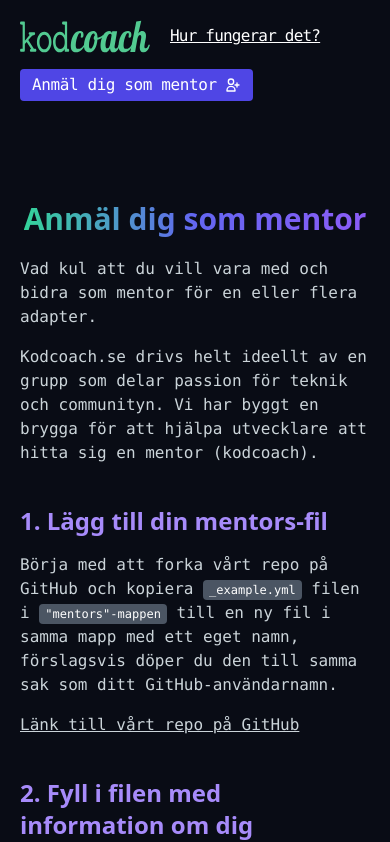
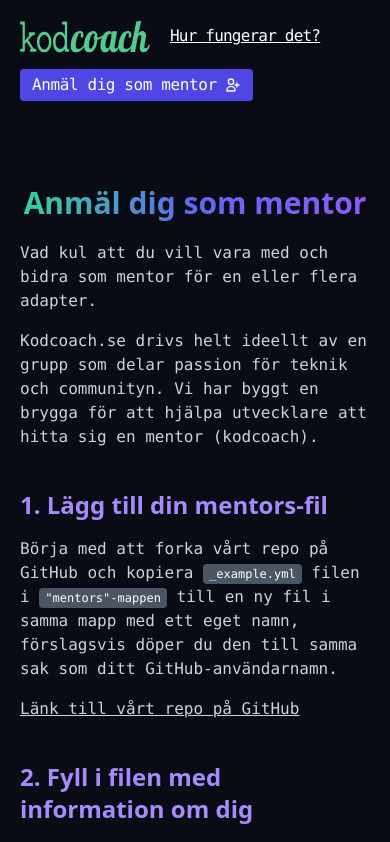
Before and after one commit to kodcoach/kodcoach.se, a Next.js app: page /anmal-dig-som-mentor in a window 390 px wide. Shown: the top 842 px of the page. Built offline with nearby package versions, Linux system fonts and the light colour scheme.

Commit message:
less space in header on mobile

```diff
--- a/components/Layout/index.js
+++ b/components/Layout/index.js
@@ -6,7 +6,7 @@
     <div className="flex flex-col min-h-screen">
       <Header />
 
-      <main className="Layout flex-grow px-5 py-8 flex flex-col mx-auto container">
+      <main className="Layout flex-grow px-5 py-4 sm:py-8 flex flex-col mx-auto container">
         {props.children}
       </main>
 
--- a/pages/index.js
+++ b/pages/index.js
@@ -127,7 +127,7 @@
     <>
       <Head title="Kodcoach" url="https://kodcoach.se/" />
 
-      <div className="max-w-screen-sm mx-auto my-8 md:my-12">
+      <div className="max-w-screen-sm mx-auto mb-8 sm:my-8 md:my-12">
         <h1 className="text-4xl sm:text-5xl md:text-6xl text-center font-bold font-mono tracking-tight">
           <span className="block mx-auto max-w-sm sm:max-w-md md:max-w-full
             bg-clip-text text-transparent bg-gradient-to-r from-green-400 via-indigo-500 to-purple-500"
```
